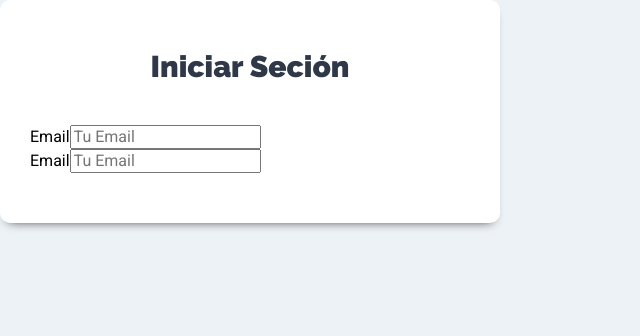
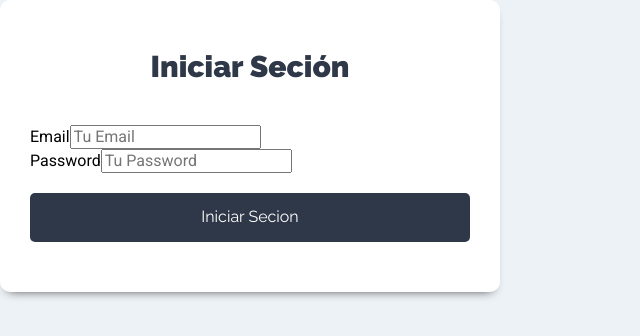
Before and after one commit to genarogg/tareas-mern-vista, a React (Create React App) app: page / in a window 1280 px wide. Shown: the top 336 px of the page, without its empty margins (0-640 px from the left). Built offline with nearby package versions, Linux system fonts and the light colour scheme.

Commit message:
estructura del boton enviar form

```diff
--- a/src/components/auth/Login.js
+++ b/src/components/auth/Login.js
@@ -20,13 +20,20 @@ const Login = () => {
             />
           </div>
           <div className="compo-form">
-            <label htmlFor="email">Email</label>
+            <label htmlFor="password">Password</label>
             <input
-              type="email"
-              name="email"
-              id="email"
-              placeholder="Tu Email"
+              type="password"
+              name="password"
+              id="password"
+              placeholder="Tu Password"
               onChange={onChange}
+            />
+          </div>
+          <div className="compo-form">
+            <input
+              type="submit"
+              value="Iniciar Secion"
+              className="btn btn-primario btn-block"
             />
           </div>
         </form>
```
